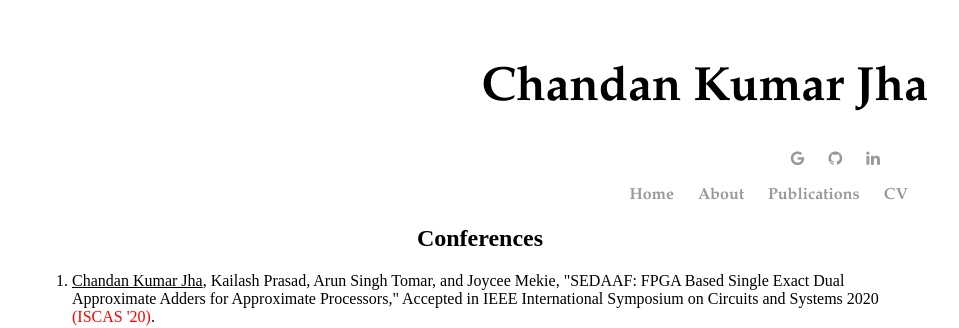
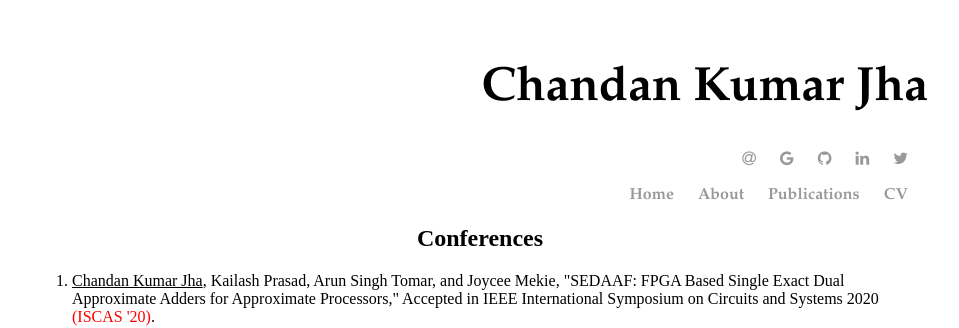
Before and after one commit to chajha/chajha.github.io, a Jekyll site: the page built from pages/publications.html, in a window 1280 px wide. Shown: the top 328 px of the page, without its empty margins (160-1119 px from the left). Built offline with Jekyll 4.4.1, drawn with Linux system fonts in a browser that asks for light colours; nearby versions of some CDN libraries.

Commit message:
Update default.html

```diff
--- a/_layouts/default.html
+++ b/_layouts/default.html
@@ -10,11 +10,11 @@
 			<h1 align="right"> Chandan Kumar Jha </h1>
 			<nav align="right">
 	    		<ul>
-				<li> <a href="mailto:chandan.jha@iitgn.ac.in" class="btn"><i class="fas fa-at"> </i></a></li>
+				<li> <a href="mailto:chandan.jha@iitgn.ac.in" class="btn"><i class="fa fa-at"> </i></a></li>
 				<li> <a href="https://scholar.google.com/citations?hl=en&user=ayYfmkQAAAAJ" class="btn"><i class="fa fa-google"></i><span></span></a></li>
 			  	<li> <a href="https://github.com/chajha" class="btn"><i class="fa fa-github"></i><span></span></a> </li>
 			  	<li> <a href="https://www.linkedin.com/in/chandan-kumar-jha-101592111/" class="btn"><i class="fa fa-linkedin"><span></i></span></a> </li>
-				<li> <a href="https://twitter.com/_chandan_jha" class="btn"><i class="fab fa-twitter"></i></a> </li>
+				<li> <a href="https://twitter.com/_chandan_jha" class="btn"><i class="fa fa-twitter"></i></a> </li>
 	    		</ul>
 			</nav>
 			<nav align="right">
```
Also changed, not shown: other parts of _layouts/default.html (+1 -1 lines).
